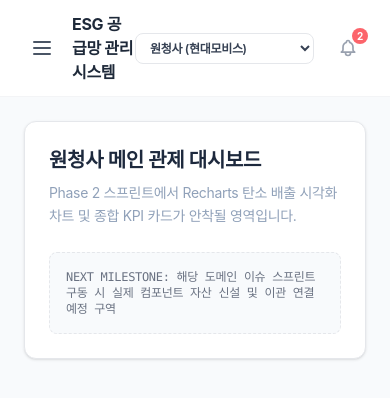
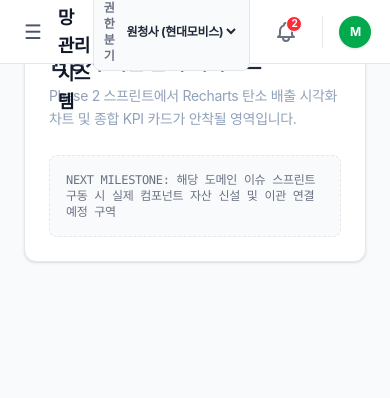
Before and after one commit to shell-files/dev_triplevalues, a React app in the folder frontend/: page / in a window 390 px wide. Shown: the top 398 px of the page. Built offline with nearby package versions, Linux system fonts and the light colour scheme; grey boxes are pictures that could not be loaded; the HTML template or start-up script is replaced by a standard one; a web font is replaced by a local one.

Commit message:
[FE] HeaderNav.jsx  NotificationPanel 연동

```diff
--- a/frontend/src/components/Layout/HeaderNav.jsx
+++ b/frontend/src/components/Layout/HeaderNav.jsx
@@ -1,5 +1,5 @@
 import React from "react";
-/* 절대 경로 별칭(Alias) 인프라 스펙 반영 */
+import NotificationPanel from "@components/UI/NotificationPanel";
 
 const HeaderNav = ({
   userRole,
@@ -10,83 +10,72 @@ const HeaderNav = ({
   setNotifications,
   unread,
   setMobileMenuOpen,
-  setPage,
-  setSelPartner = () => {},
-  setSelBom = () => {},
-  setUrgentRM = () => {},
-  setIsRequestingRM = () => {}
+  onResetPage
 }) => {
   return (
-    <header className="bg-white border-b border-gray-100 flex items-center justify-between px-6 py-3 shrink-0 relative z-30">
-      <div className="flex items-center gap-3">
-        {/* 모바일 토글용 햄버거 메뉴 버튼 */}
+    <header className="h-16 bg-white border-b border-gray-200 flex items-center justify-between px-6 fixed top-0 left-0 right-0 z-40">
+      <div className="flex items-center gap-4">
         <button
           onClick={() => setMobileMenuOpen(true)}
-          className="p-1.5 text-gray-600 hover:bg-gray-100 rounded-lg md:hidden transition cursor-pointer"
+          className="md:hidden text-gray-600 hover:text-gray-900 text-xl"
         >
-          <svg xmlns="http://www.w3.org/2000/svg" className="h-6 w-6" fill="none" viewBox="0 0 24 24" stroke="currentColor">
-            <path strokeLinecap="round" strokeLinejoin="round" strokeWidth={2} d="M4 6h16M4 12h16M4 18h16" />
-          </svg>
+          ☰
         </button>
-        <h1 className="text-base md:text-lg font-bold text-gray-800 select-none">ESG 공급망 관리 시스템</h1>
+        <h1
+          onClick={onResetPage}
+          className="text-lg font-extrabold text-gray-900 tracking-tight cursor-pointer select-none"
+        >
+          ESG 공급망 관리 시스템
+        </h1>
       </div>
 
       <div className="flex items-center gap-4">
-        {/* 역할 전환 셀렉트 인터페이스 */}
-        <div className="flex items-center gap-2">
+        <div className="flex items-center gap-2 bg-gray-50 border border-gray-200 rounded-lg px-2.5 py-1.5">
+          <span className="text-xs font-semibold text-gray-500">권한 분기</span>
           <select
             value={userRole}
-            onChange={(e) => {
-              const nextRole = e.target.value;
-              setUserRole(nextRole);
-              setSelPartner(null);
-              setSelBom(null);
-              setUrgentRM(null);
-              setIsRequestingRM(false);
-
-              if (nextRole !== "현대모비스") {
-                setPage("company_info");
-              } else {
-                setPage("dashboard");
-              }
-            }}
-            className="text-xs border border-gray-200 rounded-lg px-2.5 py-1.5 bg-white text-gray-700 font-semibold focus:ring-1 focus:ring-[#03a94d] focus:border-[#03a94d] cursor-pointer focus:outline-none"
+            onChange={(e) => setUserRole(e.target.value)}
+            className="text-xs font-bold text-gray-800 bg-transparent border-none outline-none cursor-pointer focus:ring-0"
           >
             <option value="현대모비스">원청사 (현대모비스)</option>
-            <option value="1차 협력사">1차 협력사 (노벨리스코리아)</option>
-            <option value="2차 협력사">2차 협력사 (케이알엠)</option>
-            <option value="3차 협력사">3차 협력사 (Comilog)</option>
+            <option value="1차 협력사">1차 협력사 포털</option>
+            <option value="2차 협력사">2차 협력사 포털</option>
+            <option value="3차 협력사">3차 협력사 포털</option>
           </select>
         </div>
 
-        {/* 실시간 알림 제어 토글 센터 */}
         <div className="relative">
           <button
             onClick={() => setShowNotif(!showNotif)}
-            className="relative p-2 text-gray-400 hover:text-gray-700 hover:bg-gray-100 rounded-lg transition cursor-pointer"
+            className="p-2 text-gray-500 hover:text-gray-800 rounded-full hover:bg-gray-100 transition relative"
           >
-            <svg xmlns="http://www.w3.org/2000/svg" className="h-5 w-5" fill="none" viewBox="0 0 24 24" stroke="currentColor">
-              <path strokeLinecap="round" strokeLinejoin="round" strokeWidth={2} d="M15 17h5l-1.405-1.405A2.032 2.032 0 0118 14.158V11a6.002 6.002 0 00-4-5.659V5a2 2 0 10-4 0v.341C7.67 6.165 6 8.388 6 11v3.159c0 .538-.214 1.055-.595 1.436L4 17h5m6 0v1a3 3 0 11-6 0v-1m6 0H9" />
+            <svg className="w-6 h-6" fill="none" stroke="currentColor" viewBox="0 0 24 24">
+              <path strokeLinecap="round" strokeLinejoin="round" strokeWidth="2" d="M15 17h5l-1.405-1.405A2.032 2.032 0 0118 14.158V11a6.002 6.002 0 00-4-5.659V5a2 2 0 10-4 0v.341C7.67 6.165 6 8.388 6 11v3.159c0 .538-.214 1.055-.595 1.436L4 17h5m6 0v1a3 3 0 11-6 0v-1m6 0H9" />
             </svg>
             {unread > 0 && (
-              <span className="absolute -top-0.5 -right-0.5 w-4 h-4 bg-red-500 rounded-full flex items-center justify-center text-white text-[10px] font-bold select-none animate-pulse">
+              <span className="absolute top-1 right-1 bg-red-500 text-white text-[10px] font-bold w-4 h-4 rounded-full flex items-center justify-center border border-white">
                 {unread}
               </span>
             )}
           </button>
 
-          {/* 알림 센터 드롭다운 플러그인 */}
           {showNotif && (
-            <div className="absolute right-0 top-12 w-80 bg-white p-4 rounded-xl shadow-xl border border-gray-150 text-xs text-gray-400 font-mono z-50">
-              [NotificationPanel 이관 예정 구역 - 7단계 진행 시 실물 결합 예정]
-            </div>
+            <NotificationPanel
+              notifications={notifications}
+              setNotifications={setNotifications}
+              onClose={() => setShowNotif(false)}
+            />
           )}
         </div>
 
-        {/* 현재 세션 역할 마크 명세 */}
-        <span className="text-xs text-gray-600 font-semibold hidden sm:inline select-none">
-          {userRole === "현대모비스" ? "원청사" : userRole} 관리자
-        </span>
+        <div className="flex items-center gap-2 border-l border-gray-200 pl-4">
+          <div className="w-8 h-8 rounded-full bg-[#03a94d] text-white flex items-center justify-center text-xs font-bold shadow-sm">
+            M
+          </div>
+          <span className="text-xs font-bold text-gray-700 hidden sm:inline">
+            {userRole} 관리자
+          </span>
+        </div>
       </div>
     </header>
   );
```
